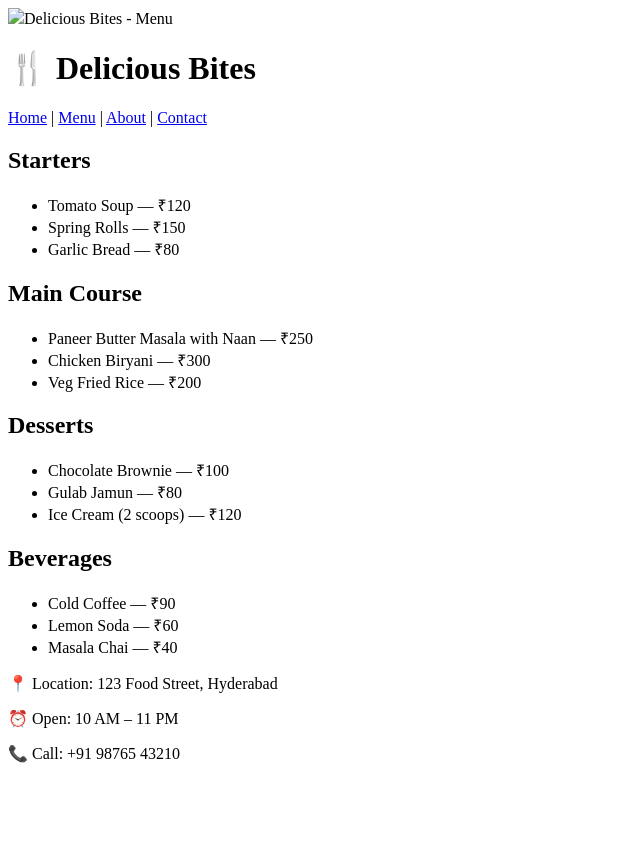
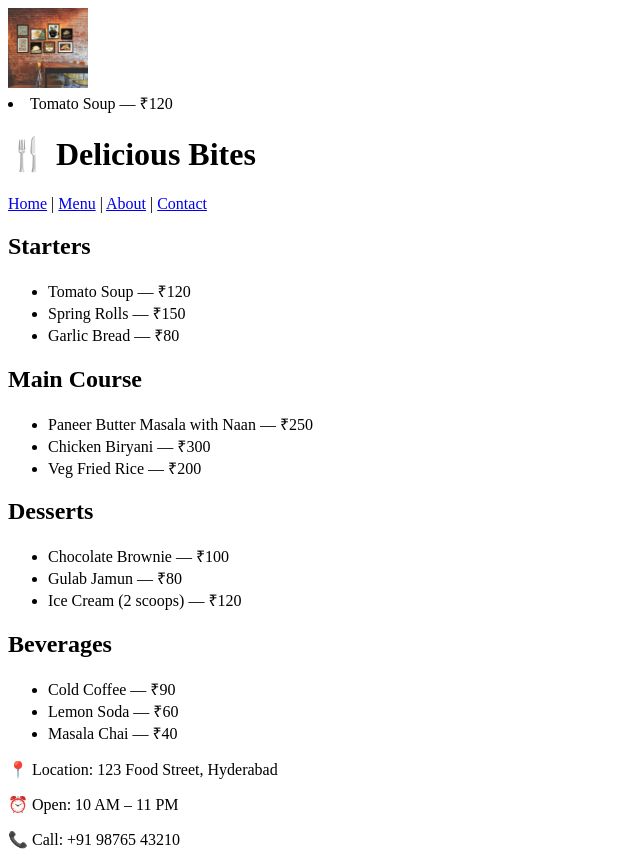
Before and after one commit to gallasanjanal3-alt/final-task-1, a plain HTML site: page index.html in a window 1280 px wide. Shown: the whole page, without its empty margins (0-640 px from the left). Before the commit the page ends 800 px from the top, so only its background shows below. Drawn offline with Linux system fonts and the light colour scheme.

Commit message:
Update index.html

```diff
--- a/index.html
+++ b/index.html
@@ -3,7 +3,11 @@
 <head>
   <meta charset="UTF-8">
   <meta name="viewport" content="width=device-width, initial-scale=1.0">
-  <img src="
+  <img src="image decore of final task 1.jpg" alt="Tomato Soup" width="80" height="80">
+  <li>
+  Tomato Soup — ₹120
+</li>
+
   <title>Delicious Bites - Menu</title>
 </head>
 <body>
```
